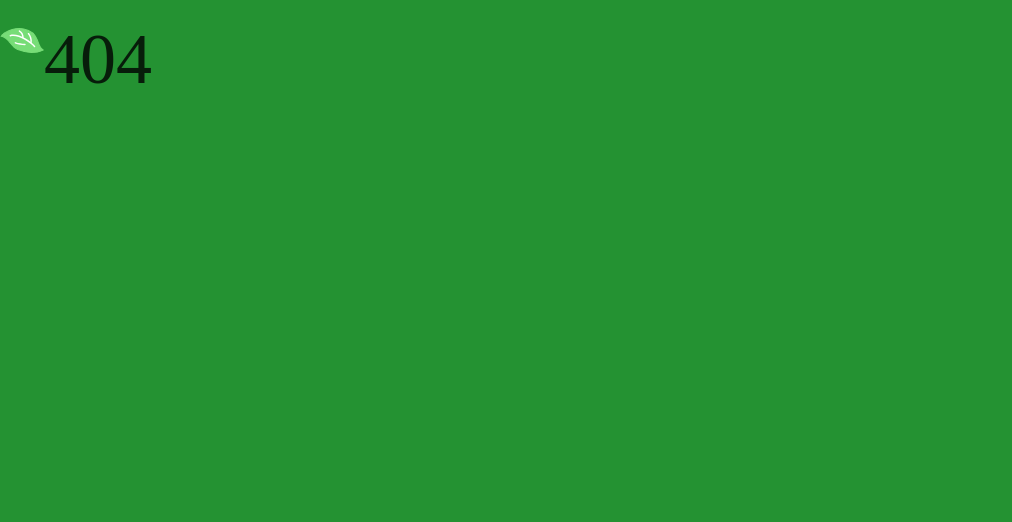
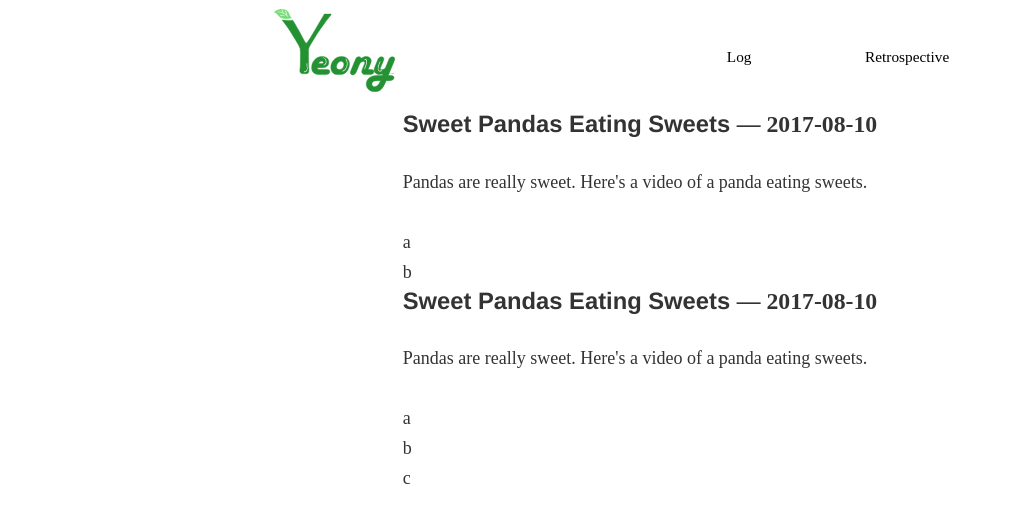
Before and after one commit to Yeony99/Yeony99.github.io, a Gatsby site in the folder blog/: page /log in a window 1280 px wide. Before the commit this address had no page. Shown: the whole page, without its empty margins (0-1012 px from the left). Built offline with nearby package versions, Linux system fonts and the light colour scheme; Gatsby itself is replaced by a stand-in of ours; some packages are replaced by stand-ins of ours; a web font is replaced by a local one.

Commit message:
Add /log page & Add test markdown files on dir md-pages

```diff
--- /dev/null
+++ b/blog/src/md-pages/sweet.md
@@ -0,0 +1,11 @@
+---
+title: "Sweet Pandas Eating Sweets"
+date: "2017-08-10"
+category: "log"
+tags:
+ - "a"
+ - "b"
+---
+Pandas are really sweet.
+Here's a video of a panda eating sweets.
+<iframe width="560" height="315" src="https://www.youtube.com/embed/4n0xNbfJLR8" frameborder="0" allowfullscreen></iframe>
--- /dev/null
+++ b/blog/src/md-pages/test.md
@@ -0,0 +1,12 @@
+---
+title: "Sweet Pandas Eating Sweets"
+date: "2017-08-10"
+category: "log"
+tags:
+ - "a"
+ - "b"
+ - "c"
+---
+Pandas are really sweet.
+Here's a video of a panda eating sweets.
+<iframe width="560" height="315" src="https://www.youtube.com/embed/4n0xNbfJLR8" frameborder="0" allowfullscreen></iframe>
--- /dev/null
+++ b/blog/src/pages/log.js
@@ -0,0 +1,55 @@
+import React, { Fragment } from "react";
+import Header from "../components/header"
+import Layout from "../components/layout"
+import { graphql } from "gatsby"
+import Contents from "../components/content"
+
+export default ({ data }) => {
+    return (
+        <>
+            <Header />
+            <Layout>
+                <div className="wrap">
+                    <div>
+                        {data.allMarkdownRemark.totalCount}
+                    </div>
+                    {data.allMarkdownRemark.edges.map(({ node }) => (
+                        <div key={node.id}>
+                            <h3
+                            >
+                                {node.frontmatter.title}{" "}
+                                <span>
+                                    — {node.frontmatter.date}
+                                </span>
+                            </h3>
+                            <p>{node.excerpt}</p>
+                            <div>{node.frontmatter.tags.map(tag => <div>{tag}</div>)}</div>
+                        </div>
+                    ))}
+                </div>
+
+            </Layout>
+        </>
+    )
+}
+
+
+export const query = graphql`
+query MyQuery {
+  allMarkdownRemark {
+    edges {
+      node {
+        frontmatter {
+          date
+          title
+          tags
+        }
+        excerpt
+        id
+      }
+    }
+  }
+}
+
+
+`
```
Also changed, not shown: blog/src/pages/index.js (+2 -11 lines).
